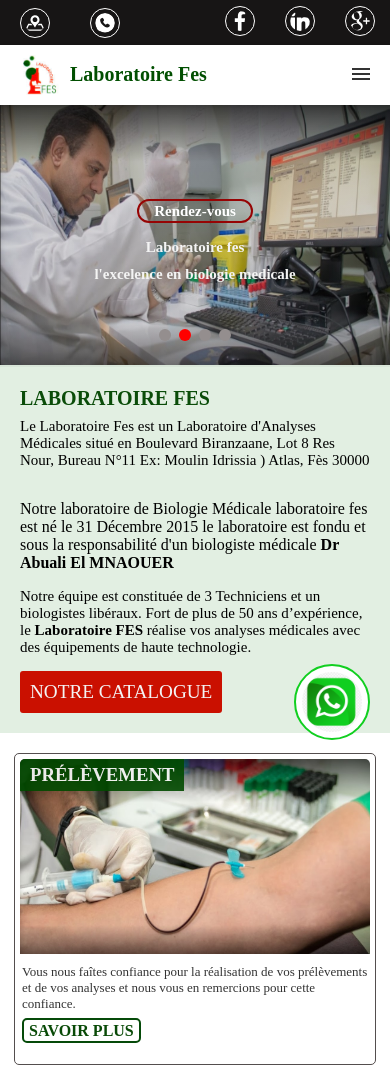
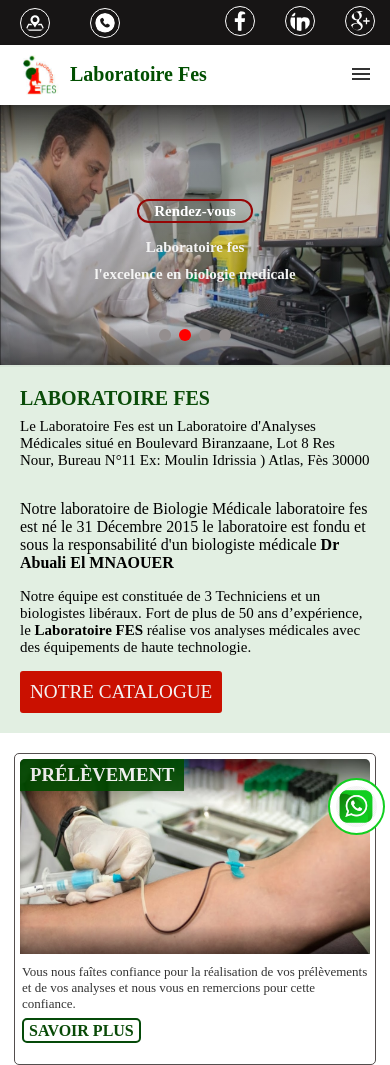
Before and after one commit to hichambendarbi/front-end-laboratory-analyse-medicale, a website: page index.html in a window 390 px wide. Shown: the top 1065 px of the page. Drawn offline with Linux system fonts and the light colour scheme.

Commit message:
icon-wtp & connecter

```diff
--- a/style.css
+++ b/style.css
@@ -1137,3 +1137,15 @@ a {
   padding: 6px;
   background: #FFF;
 }
+
+@media(max-width: 700px) {
+  .wtp_fixed {
+    border: 2px solid #11cf20;
+    width: 41px;
+    height: 41px;
+    border-radius: 50%;
+    padding: 6px;
+    background: #FFF;
+    margin: 5px;
+  }
+}
```
